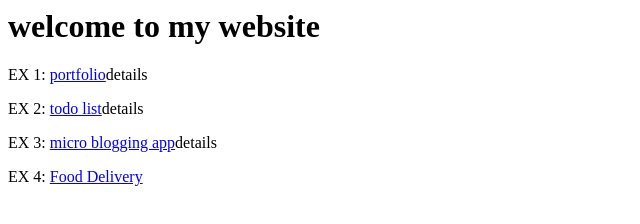
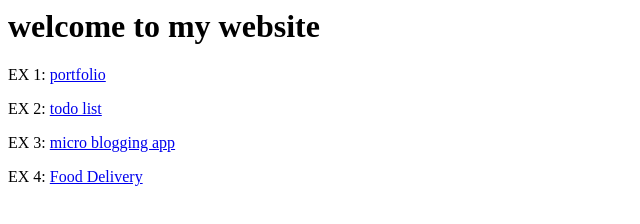
Before and after one commit to Thilagavathimathavan/Thilagavathi, a plain HTML site: page index.html in a window 1280 px wide. Shown: the whole page, without its empty margins (0-640 px from the left). Drawn offline with Linux system fonts and the light colour scheme.

Commit message:
Update index.html

```diff
--- a/index.html
+++ b/index.html
@@ -5,11 +5,11 @@
 <body>
 <h1>welcome to my website</h1>
   <p>EX 1:
-  <a href="https://thilagavathimathavan.github.io/Thilagavathi/portfolio/web.html">portfolio</a>details</p>
+  <a href="https://thilagavathimathavan.github.io/Thilagavathi/portfolio/web.html">portfolio</a></p>
   <p>EX 2:
-  <a href="https://thilagavathimathavan.github.io/Thilagavathi/todo.html">todo list</a>details</p>
+  <a href="https://thilagavathimathavan.github.io/Thilagavathi/todo.html">todo list</a></p>
   <p>EX 3:
-  <a href="https://thilagavathimathavan.github.io/Thilagavathi/microbloggingapp/micro.html">micro blogging app</a>details</p>
+  <a href="https://thilagavathimathavan.github.io/Thilagavathi/microbloggingapp/micro.html">micro blogging app</a></p>
   <p>EX 4:
     <a href="https://thilagavathimathavan.github.io/Thilagavathi/food delivery/food.html">Food Delivery</a></p>
 </body>
```
